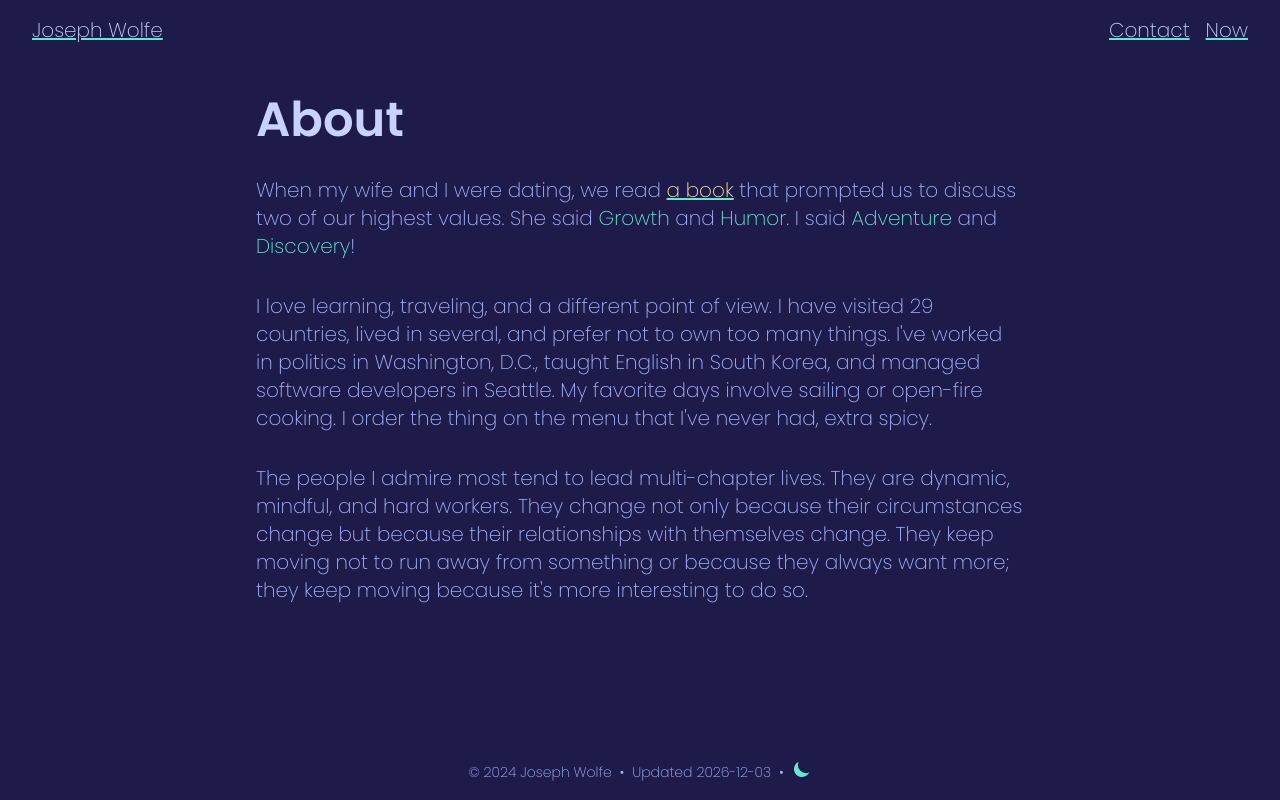
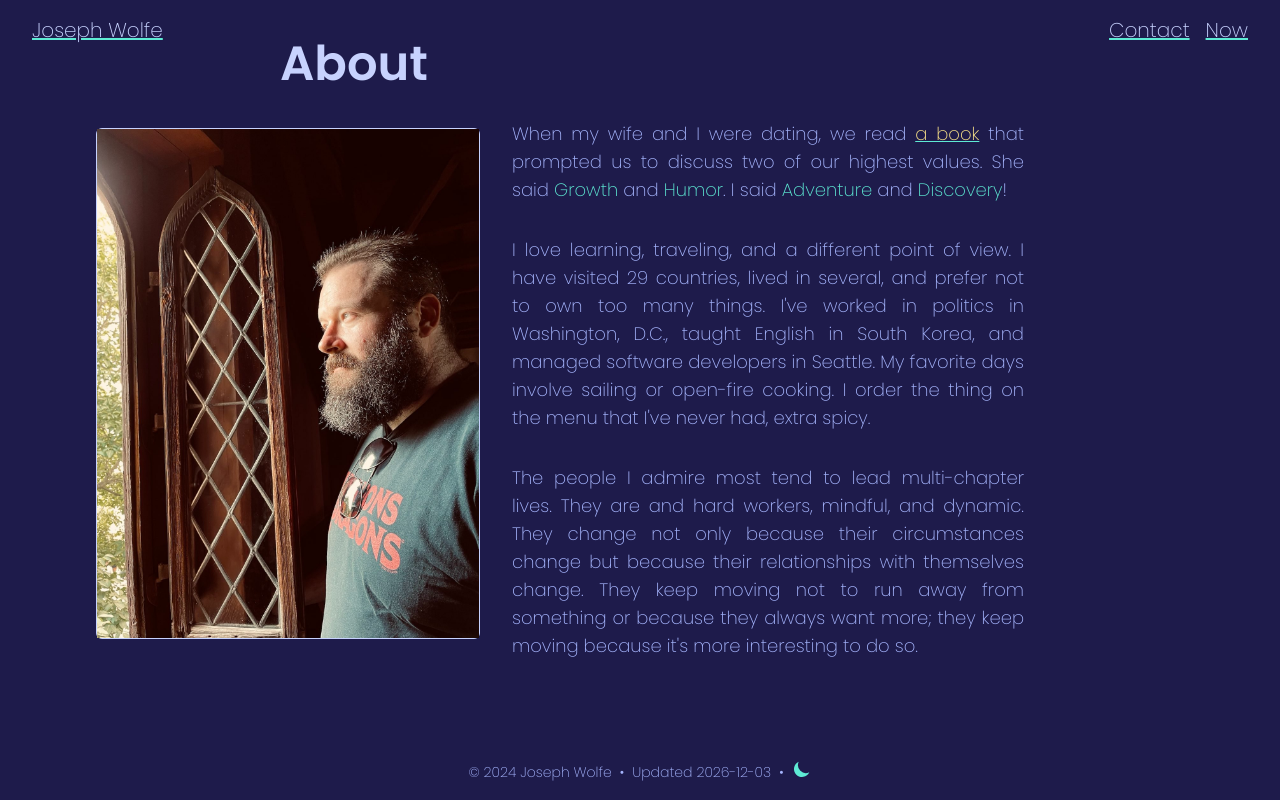
Before and after one commit to CharmedSatyr/personal-website, a Next.js app: page /about in a window 1280 px wide. Built offline with nearby package versions, Linux system fonts and the light colour scheme.

Commit message:
Add Joseph image; clean up stylesheet

```diff
--- a/app/about/page.tsx
+++ b/app/about/page.tsx
@@ -1,4 +1,5 @@
 import genPageMetadata from "app/seo";
+import Image from "components/Image";
 import Link from "components/Link";
 import PageContainer from "components/PageContainer";
 
@@ -7,36 +8,49 @@ export const metadata = genPageMetadata({ title: "About" });
 const About = () => {
 	return (
 		<PageContainer>
-			<h1 className="mb-8">About</h1>
+			<h1 className="mb-8 ml-6">About</h1>
 
-			<p>
+			<div className="space-between flex flex-col md:flex-row">
+				<div className="mx-auto mb-6 max-w-sm rounded-md border border-primary-800 dark:border-dark-primary-200 md:my-auto md:-ml-40 md:mt-2">
+					<Image
+						alt="Joseph looking out a castle window."
+						src={"/static/images/joseph.webp"}
+						height={900}
+						width={1200}
+					/>
+				</div>
+
+				<div className="md:ml-6 md:max-w-lg">
+					<p className="text-justify text-lg">
 						When my wife and I were dating, we read{" "}
-				<Link href="https://www.gottman.com/eight-dates/">a book</Link> that prompted us to discuss
-				two of our highest values. She said{" "}
+						<Link href="https://www.gottman.com/eight-dates/">a book</Link> that prompted us to
+						discuss two of our highest values. She said{" "}
 						<span className="text-accent-600 dark:text-dark-accent-300">Growth</span> and{" "}
 						<span className="text-accent-600 dark:text-dark-accent-300">Humor</span>. I said{" "}
 						<span className="text-accent-600 dark:text-dark-accent-300">Adventure</span> and{" "}
 						<span className="text-accent-600 dark:text-dark-accent-300">Discovery</span>!
 					</p>
 
-			<p>
+					<p className="text-justify text-lg">
 						I love learning, traveling, and a different point of view. I have visited 29 countries,
 						lived in several, and prefer not to own too many things. I've worked in politics in
-				Washington, D.C., taught English in South Korea, and managed software developers in Seattle.
-				My favorite days involve sailing or open-fire cooking. I order the thing on the menu that
-				I've never had, extra spicy.
+						Washington, D.C., taught English in South Korea, and managed software developers in
+						Seattle. My favorite days involve sailing or open-fire cooking. I order the thing on the
+						menu that I've never had, extra spicy.
 					</p>
 
-			<p>
-				The people I admire most tend to lead multi-chapter lives. They are dynamic, mindful, and
-				hard workers. They change not only because their circumstances change but because their
-				relationships with themselves change. They keep moving not to run away from something or
-				because they always want more; they keep moving because it's more interesting to do so.
+					<p className="text-justify text-lg">
+						The people I admire most tend to lead multi-chapter lives. They are and hard workers,
+						mindful, and dynamic. They change not only because their circumstances change but
+						because their relationships with themselves change. They keep moving not to run away
+						from something or because they always want more; they keep moving because it's more
+						interesting to do so.
 					</p>
-
+				</div>
 				{/*<h2>Uses</h2>
 
 	<h2>Go-To Stack</h2>*/}
+			</div>
 		</PageContainer>
 	);
 };
--- a/css/tailwind.css
+++ b/css/tailwind.css
@@ -16,6 +16,7 @@
 	ol {
 		@apply text-lg md:text-xl;
 	}
+
 	footer {
 		@apply text-xs md:text-sm;
 	}
@@ -31,6 +32,7 @@
 
 	aside,
 	label,
+	li,
 	p,
 	ol {
 		@apply mb-8;
@@ -48,11 +50,6 @@
 		@apply text-secondary-700 underline decoration-accent-600 dark:text-dark-secondary-200 dark:decoration-dark-accent-300;
 	}
 
-	li,
-	p {
-		@apply mb-8;
-	}
-
 	svg {
 		@apply h-5 w-5 text-accent-600 dark:text-dark-accent-300;
 	}
```
Also changed, not shown: public/static/images/Joseph.webp (added). Lines whose indentation alone changed are shown as unchanged.
